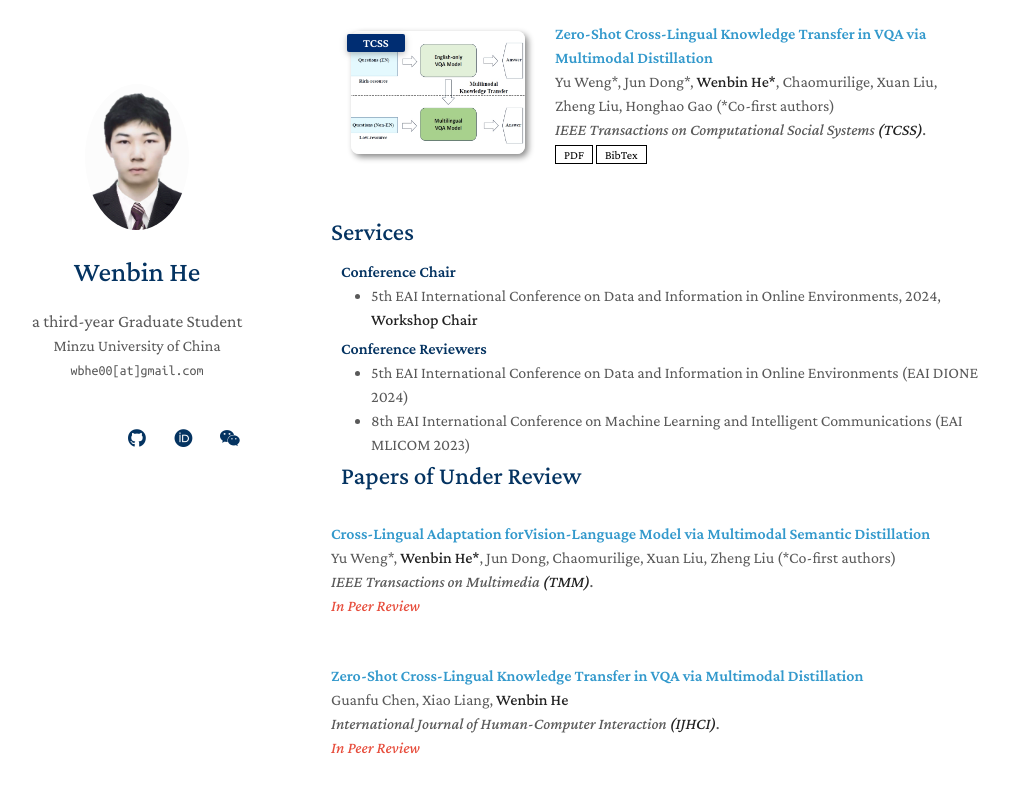
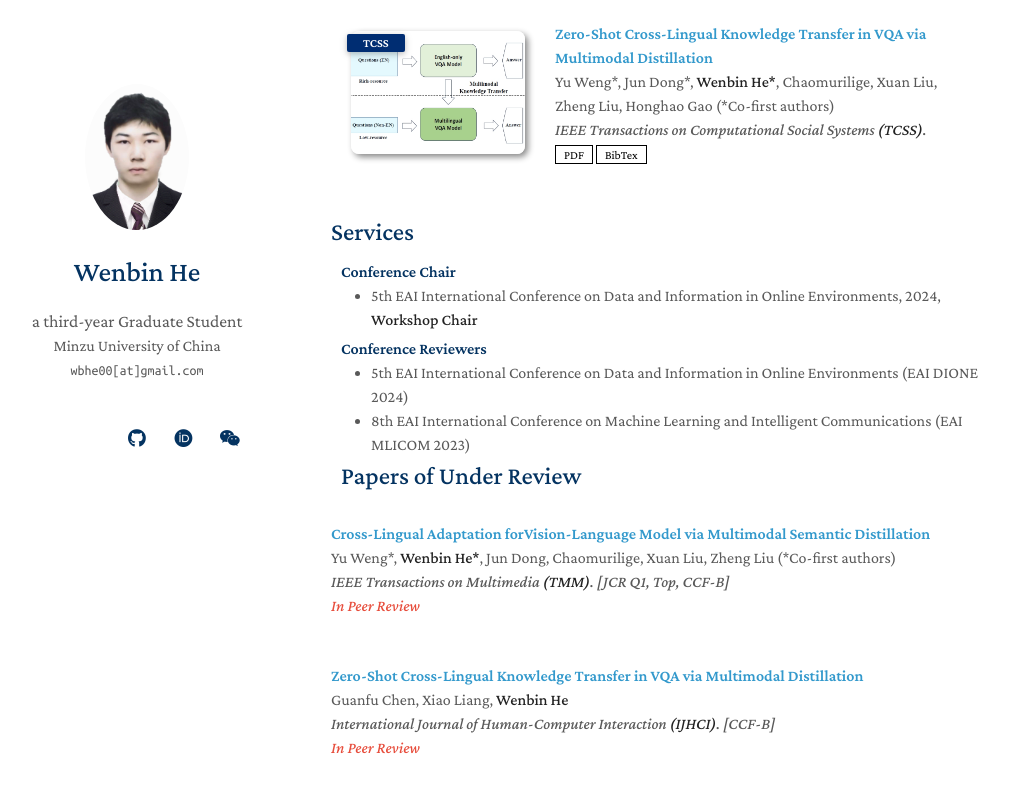
Before and after one commit to BbiHH/BbiHH.github.io, a Jekyll site: the page built from index.md, in a window 1280 px wide and 900 px high, scrolled down 905 px. Shown: the top 793 px of the window, without its empty margins (139-1148 px from the left). Built offline with Jekyll 4.4.1, drawn with Linux system fonts in a browser that asks for light colours; a style sheet for code colours, icons or effects is not loaded; our own code applies the rules of GitHub Pages for plain Markdown files.

Commit message:
Update underreview.yml

```diff
--- a/_data/underreview.yml
+++ b/_data/underreview.yml
@@ -3,11 +3,11 @@ main:
   - title: "Cross-Lingual Adaptation forVision-Language Model via Multimodal Semantic Distillation"
     authors: Yu Weng*, <strong>Wenbin He*</strong>, Jun Dong, Chaomurilige, Xuan Liu, Zheng Liu (*Co-first authors)
     conference_short: TMM
-    conference: IEEE Transactions on Multimedia <strong>(TMM)</strong>.
+    conference: IEEE Transactions on Multimedia <strong>(TMM)</strong>. [<i>JCR Q1, Top, CCF-B</i>]
     notes: In Peer Review
 
   - title: "Zero-Shot Cross-Lingual Knowledge Transfer in VQA via Multimodal Distillation"
     authors: Guanfu Chen, Xiao Liang, <strong>Wenbin He</strong>
     conference_short: IJHCI
-    conference: International Journal of Human-Computer Interaction <strong>(IJHCI)</strong>.
+    conference: International Journal of Human-Computer Interaction <strong>(IJHCI)</strong>. [<i>CCF-B</i>]
     notes: In Peer Review
```
